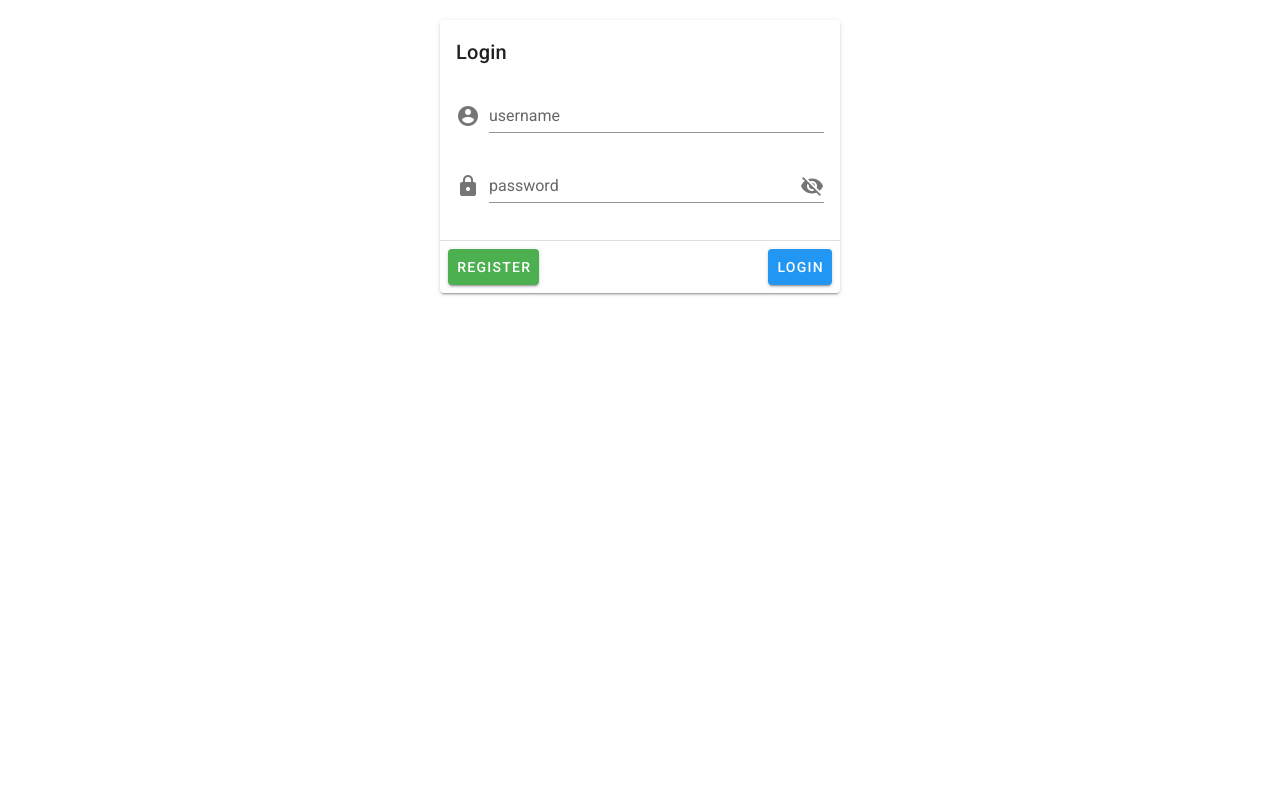
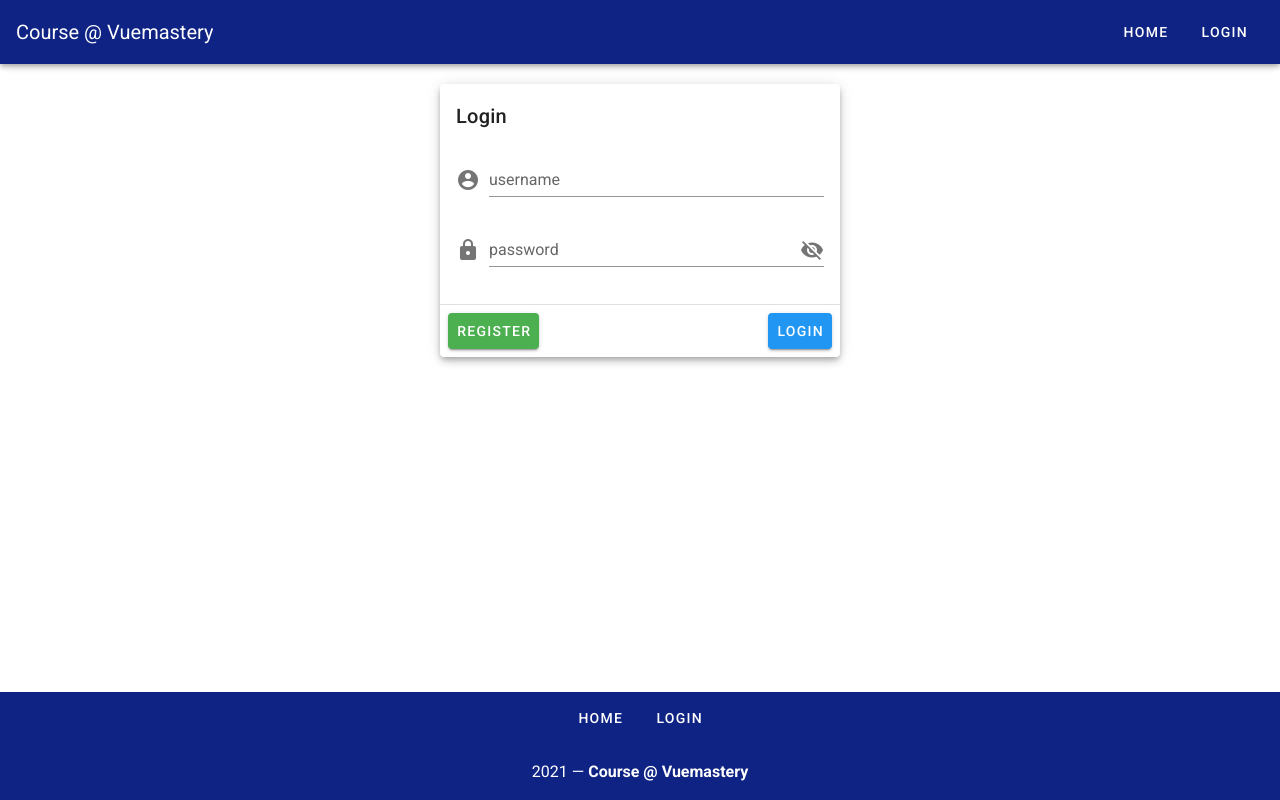
Before and after one commit to umangcodes/wanderer, a Vue app in the folder vuetify/course/: page / in a window 1280 px wide. Built offline with nearby package versions, Linux system fonts and the light colour scheme.

Commit message:
header and footer added. primary theme color to be changed.

```diff
--- a/vuetify/course/src/App.vue
+++ b/vuetify/course/src/App.vue
@@ -1,16 +1,28 @@
 <template>
   <v-app>
-
+    <!-- <v-app-bar app color="#0E2383" dark>
+      <v-toolbar-title>Course @ Vuemastery</v-toolbar-title>
+      <v-spacer></v-spacer>
+      <v-btn text rounded>Home</v-btn>
+      <v-btn text rounded>Login</v-btn> -->
+    <!-- </v-app-bar> -->
+    <Header />
     <v-main>
       <router-view />
     </v-main>
+    <Footer />
   </v-app>
 </template>
 
 <script>
+import Header from "@/components/header.vue";
+import Footer from "@/components/footer.vue";
 export default {
   name: "App",
-
+  components: {
+    Header,
+    Footer,
+  },
   data: () => ({
     //
   }),
--- /dev/null
+++ b/vuetify/course/src/components/footer.vue
@@ -0,0 +1,31 @@
+<template>
+  <v-footer color="#0E2383" padless>
+    <v-row justify="center" no-gutters>
+      <v-btn
+        v-for="link in links"
+        :key="link"
+        color="white"
+        text
+        rounded
+        class="my-2"
+      >
+        {{ link }}
+      </v-btn>
+      <v-col color="#0E2383" class="py-4 text-center white--text" cols="12">
+        {{ new Date().getFullYear() }} — <strong>Course @ Vuemastery</strong>
+      </v-col>
+    </v-row>
+  </v-footer>
+</template>
+
+<script>
+export default {
+  data() {
+    return {
+      links: ["Home", "login"],
+    };
+  },
+};
+</script>
+
+<style scoped></style>
--- a/vuetify/course/src/components/header.vue
+++ b/vuetify/course/src/components/header.vue
@@ -1,9 +1,14 @@
 <template>
-  <div></div>
+  <v-app-bar app color="#0E2383" dark>
+    <v-toolbar-title>Course @ Vuemastery</v-toolbar-title>
+    <v-spacer></v-spacer>
+    <v-btn text rounded>Home</v-btn>
+    <v-btn text rounded>Login</v-btn>
+  </v-app-bar>
 </template>
 
 <script>
 export default {};
 </script>
 
-<style lang="scss" scoped></style>
+<style scoped></style>
--- a/vuetify/course/src/components/login.vue
+++ b/vuetify/course/src/components/login.vue
@@ -1,5 +1,5 @@
 <template>
-  <v-card width="400" class="mx-auto mt-5">
+  <v-card width="400" class="mx-auto mt-5" elevation="5">
     <v-card-title>Login</v-card-title>
     <v-card-text>
       <v-form>
```
